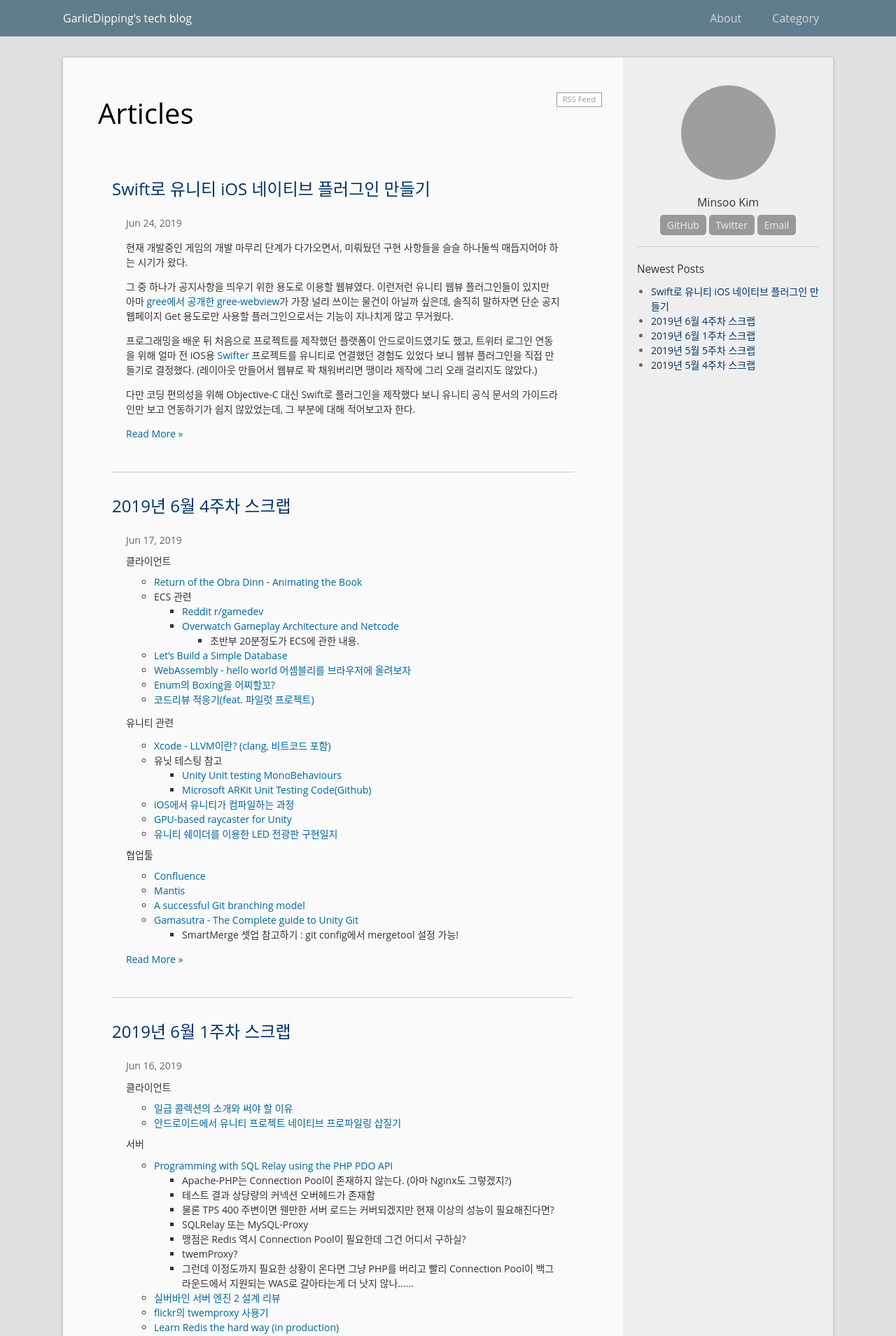
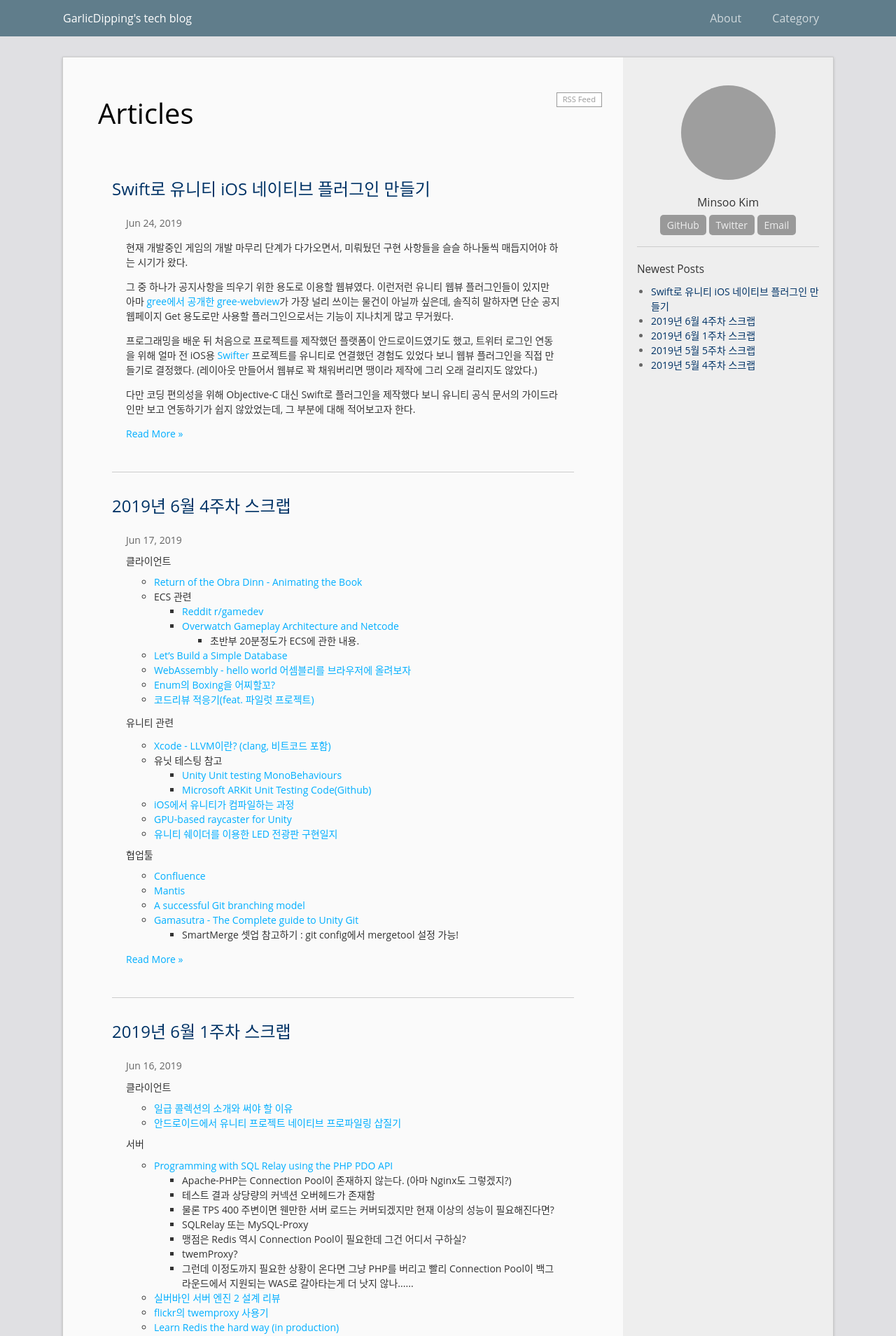
Before and after one commit to GarlicDipping/garlicdipping.github.io, a Jekyll site: the page built from index.html, in a window 1280 px wide. Shown: the top 1909 px of the page at 70% size. Built offline with Jekyll 4.4.1, drawn with Linux system fonts in a browser that asks for light colours; the list of posts is cut into pages by our own code; grey boxes are pictures that could not be loaded.

Commit message:
no message

```diff
--- a/css/main.scss
+++ b/css/main.scss
@@ -17,8 +17,8 @@ $content-width:    800px;
 $on-palm:          600px;
 $on-laptop:        800px;
 
-$color-link: #036;
-$color-link-hover: #069;
+$color-link: rgb(0, 120, 218);
+$color-link-hover: rgb(0, 174, 255);
 
 $header-bg: #607D8B;
 $header-bg-hover: #78909C;
```
Also changed, not shown: _posts/2019-06-23-writing-unity-ios-native-swift-plugin.md (+2 -0 lines).
